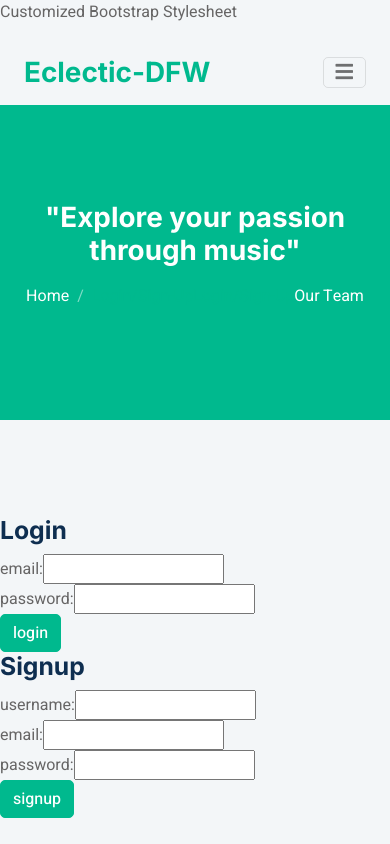
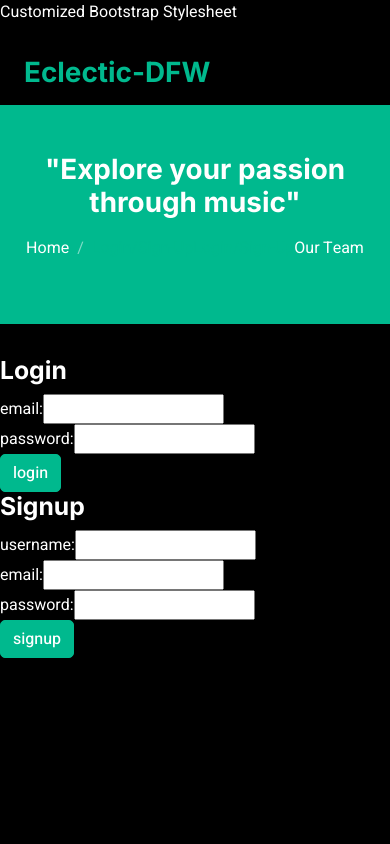
Before and after one commit to jcjohncarter3/Eclectic-D-FW, a React (Vite) app in the folder client/: page /auth in a window 390 px wide. Built offline with nearby package versions, Linux system fonts and the light colour scheme.

Commit message:
updated some CSS

```diff
--- a/client/public/css/style.css
+++ b/client/public/css/style.css
@@ -2,7 +2,12 @@
 :root {
     --primary: #00B98E;
     --light: #F3F6F8;
-    --dark: #0E2E50;
+    --dark: white;
+}
+
+body {
+    background-color: #000000;
+    color: #FFFFFF; /* Ensure text is visible against the black background */
 }
 
 
@@ -216,22 +221,22 @@
 /*** Hero Header ***/
 .hero-header {
     margin-bottom: 6rem;
-    padding: 12rem 0 9rem 0;
+    padding: 6rem 0 4rem 0; /* Example reduced values */
     background: url(../img/shape-bottom.png) center bottom no-repeat;
 }
 
 .page-header {
-    margin-bottom: 6rem;
+    margin-bottom: 2rem;
     padding: 12rem 0 6rem 0;
 }
 
 @media (max-width: 991.98px) {
     .hero-header {
-        padding: 6rem 0 9rem 0;
+        padding: 3rem 0 4rem 0; /* Example reduced values */
     }
 
     .page-header {
-        padding: 6rem 0;
+        padding: 3rem 0;
     }
 }
 
```
Also changed, not shown: client/public/css/bootstrap.min.css.
